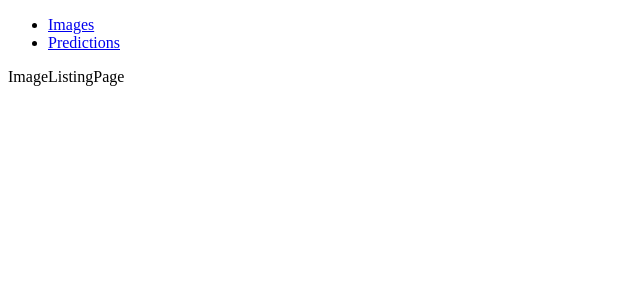
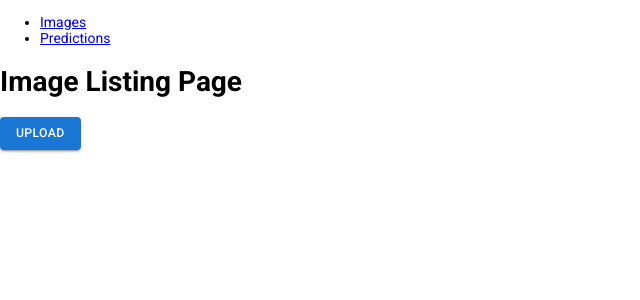
Before and after one commit to AlexK89/encord-test, a React (Vite) app: page / in a window 1280 px wide. Shown: the top 300 px of the page, without its empty margins (0-640 px from the left). Built offline with nearby package versions, Linux system fonts and the light colour scheme.

Commit message:
fileupload handling

```diff
--- a/package.json
+++ b/package.json
@@ -25,7 +25,8 @@
     "@mui/material": "^5.11.9",
     "react": "^18.2.0",
     "react-dom": "^18.2.0",
-    "react-router-dom": "^6.8.1"
+    "react-router-dom": "^6.8.1",
+    "uuid": "^9.0.0"
   },
   "devDependencies": {
     "@babel/core": "^7.18.6",
@@ -36,6 +37,7 @@
     "@testing-library/react": "^13.3.0",
     "@types/jest": "^28.1.6",
     "@types/node": "^18.0.5",
+    "@types/uuid": "^9.0.0",
     "@typescript-eslint/eslint-plugin": "^5.30.6",
     "@typescript-eslint/parser": "^5.30.6",
     "@vitejs/plugin-react": "^2.0.0",
@@ -53,6 +55,7 @@
     "prettier": "2.7.1",
     "sass": "^1.53.0",
     "tailwindcss": "^3.1.6",
+    "typeface-roboto": "^1.1.13",
     "typescript": "^4.7.4",
     "vite": "^3.0.0",
     "vite-tsconfig-paths": "^3.5.0"
--- /dev/null
+++ b/src/components/common/Button/Button.tsx
@@ -0,0 +1,5 @@
+import { FC } from 'react';
+import MuiButton from '@mui/material/Button';
+import { ButtonProps } from './types';
+
+export const Button: FC<ButtonProps> = (props) => <MuiButton {...props} />;
--- /dev/null
+++ b/src/components/common/Button/index.ts
@@ -0,0 +1 @@
+export * from './Button';
--- /dev/null
+++ b/src/components/common/Button/types.ts
@@ -0,0 +1,5 @@
+import { ButtonProps as MuiButtonProps } from '@mui/material/Button';
+
+export interface ButtonProps extends MuiButtonProps {
+  component?: string;
+}
--- /dev/null
+++ b/src/components/common/index.ts
@@ -0,0 +1 @@
+export * from './Button';
--- /dev/null
+++ b/src/index.css
@@ -0,0 +1,10 @@
+html {
+  font-size: 14px;
+}
+
+body {
+  margin: 0;
+  font-family: 'Roboto', sans-serif;
+  -webkit-font-smoothing: antialiased;
+  -moz-osx-font-smoothing: grayscale;
+}
--- a/src/index.tsx
+++ b/src/index.tsx
@@ -1,5 +1,7 @@
 import { createRoot } from 'react-dom/client';
 import 'tailwindcss/tailwind.css';
+import 'typeface-roboto';
+import './index.css';
 import App from 'App';
 
 const container = document.getElementById('root') as HTMLDivElement;
--- a/src/pages/ImageListingPage/ImageListingPage.tsx
+++ b/src/pages/ImageListingPage/ImageListingPage.tsx
@@ -1,3 +1,39 @@
+import { v4 as uuidv4 } from 'uuid';
+import { Button } from 'components/common';
+
 export const ImageListingPage = () => {
-  return <div>ImageListingPage</div>;
+  const fileUploadHandler = (event: React.ChangeEvent<HTMLInputElement>) => {
+    const files = event.target.files;
+    if (files) {
+      const newImages = Array.from(files).reduce((acc, file) => {
+        const fileId = uuidv4();
+
+        return {
+          ...acc,
+          [fileId]: file,
+        };
+      }, {});
+
+      return newImages;
+    }
+  };
+
+  return (
+    <div className={'p-4'}>
+      <div className={'flex justify-between'}>
+        <h1 className={'font-semibold'}>Image Listing Page</h1>
+
+        <Button variant="contained" component={'label'}>
+          Upload
+          <input
+            hidden
+            accept="image/*"
+            multiple
+            type="file"
+            onChange={fileUploadHandler}
+          />
+        </Button>
+      </div>
+    </div>
+  );
 };
```
Also changed, not shown: 1 other file (tests, documents, lock files or other folders).
